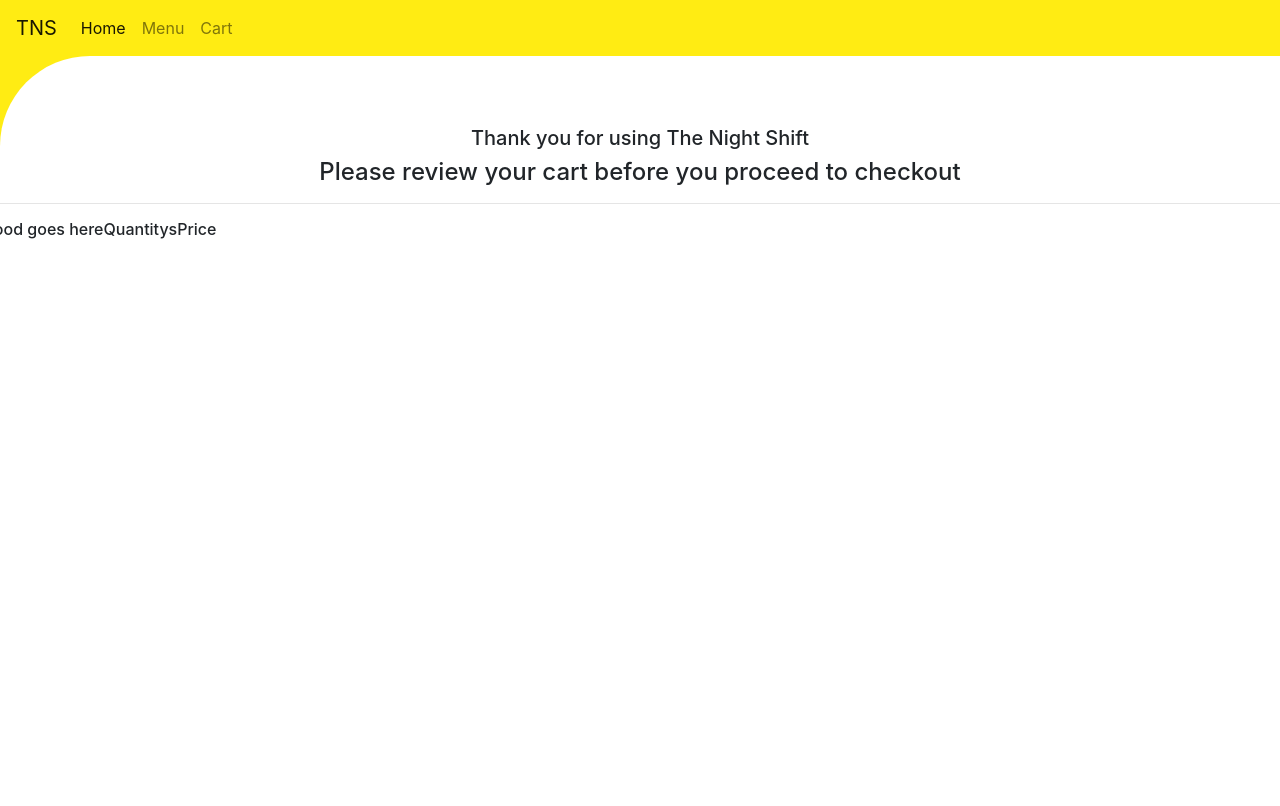
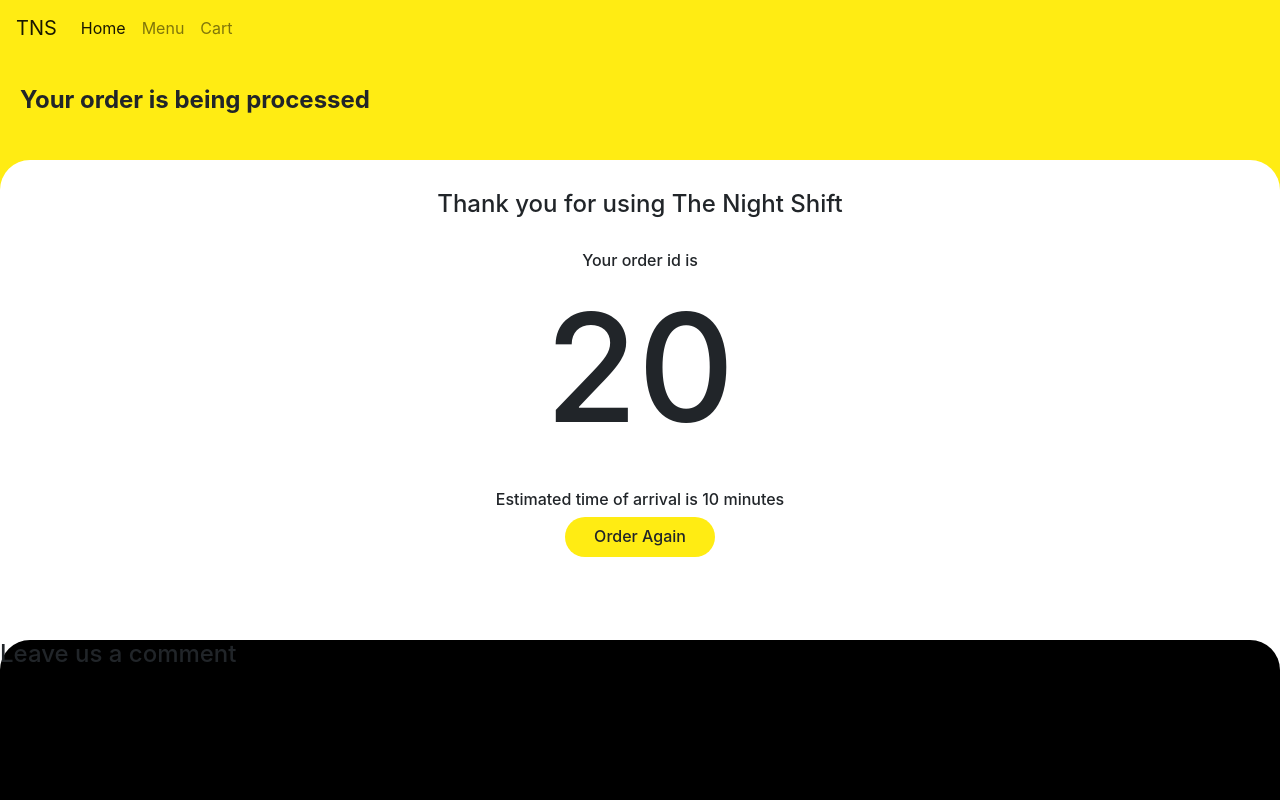
Before and after one commit to Kweku7k/tnsghana, a Flask app: page /invoice in a window 1280 px wide. Run offline with Flask 2, Linux system fonts and the light colour scheme; some libraries are stand-ins or nearby versions.

Commit message:
Invoice is almost done

```diff
--- /dev/null
+++ b/static/css/card.css
@@ -0,0 +1,70 @@
+body{
+    background-color: #ffec13;
+
+}
+
+.summary-card{
+    background-color: white;
+    width:100%;
+    height:80%;
+    margin: auto;
+    position: fixed;
+    /* top:20px; */
+    bottom: 0;
+    /* margin-top: 50px; */
+    border-radius: 30px 30px 0px 0px;
+    /* box-shadow: 10px 10px 30px 2px rgba(255, 255, 255, 0.603); */
+}
+.inner-summary-card{
+    background-color: black;
+    width:100%;
+    height:20%;
+    margin: auto;
+    position: fixed;
+    /* top:20px; */
+    bottom: 0;
+    /* margin-top: 50px; */
+    border-radius: 30px 30px 0px 0px;
+    /* box-shadow: 10px 10px 30px 2px rgba(255, 255, 255, 0.603); */
+}
+.top-thing{
+    font-weight: bold;
+    margin-top:30px;
+    margin-left: 20px;
+}
+.thanks{
+    margin-top: 30px;
+}
+.big{
+font-size: 150px;
+}
+.again{
+    margin-left: 100px;
+    border-radius: 30px;
+    background-color: #ffec13;
+    font-size: 30px;
+
+}
+.Done{
+    background-color: #ffec13;
+    width:150px;
+    height: 40px;
+    border-radius: 30px;
+    margin: auto;
+}
+.done{
+    padding-top: 10px;
+}
+.total{
+    color: #ffec13;
+    font-weight: bold;
+    margin-left: 10px;
+    margin-top: 10px;
+    font-size: 20px;
+}
+.Total{
+    margin-top: 30px;
+}
+.total-no{
+    color: white;
+}
--- a/templates/invoice.html
+++ b/templates/invoice.html
@@ -1,7 +1,7 @@
 {% extends 'base.html'%}
 
 {% block head %}
-<link rel="stylesheet" href="{{ url_for('static',filename='css/style.css')}}">
+<link rel="stylesheet" href="{{ url_for('static',filename='css/card.css')}}">
 {% endblock %}
 
 {% block body %}
@@ -26,24 +26,30 @@
       </ul>
     </div>
   </nav>
-  <div class="menu-card">
-    <div class="search-space">
+<h4 class="top-thing">Your order is being processed</h4>
+
+  <div class="summary-card">
+    <div class="thanks text-center">
+    <h4 class="one">Thank you for using The Night Shift</h4>
+    <br>
+    <h6>Your order id is</h6>
+    <h1 class="big">20</h1>
+    <br>
+    <h6>Estimated time of arrival is 10 minutes</h6>
     </div>
-     <div class="invoice-message">
-             <h1 class="invoice-head">Thank you for using The Night Shift </h1>
-         <div class="invoice-body">
-            <h4>Please review your cart before you proceed to checkout</h4>
-         </div>
-         <hr>
-         <!-- <div class="container"> -->
-         <div class="row">
-          <h6>Food goes here</h6>
-          <h6>Quantitys</h6>
-          <h6>Price</h6>
-          </div>
-         <!-- </div> -->
-     </div>
+    <div class="Done">
+      <h6 class="done" style="text-align: center; vertical-align: middle;">Order Again</h6 >
     </div>
+
+    <!-- <button class="again">Lets do it again!</button> -->
+    <div class="inner-summary-card">
+      <!-- <div class="Total">
+        <h4 class="total">your total:</h4>
+        <h1 class="total-no">Ghc 30.00</h1>
+      </div> -->
+      <h4 class="comment" style="margin:auto;">Leave us a comment</h4>
+    </div>
+  </div>
 
 
 {% endblock %}
```
Also changed, not shown: test.db.
